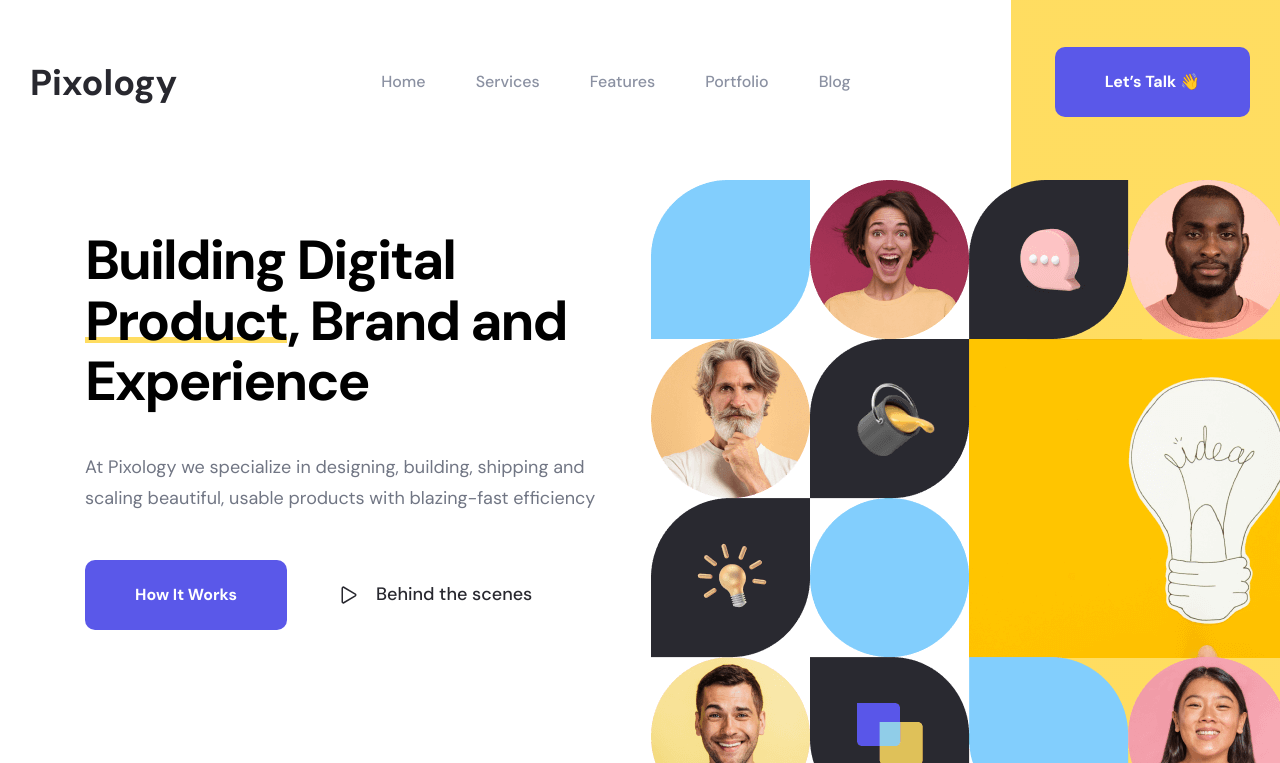
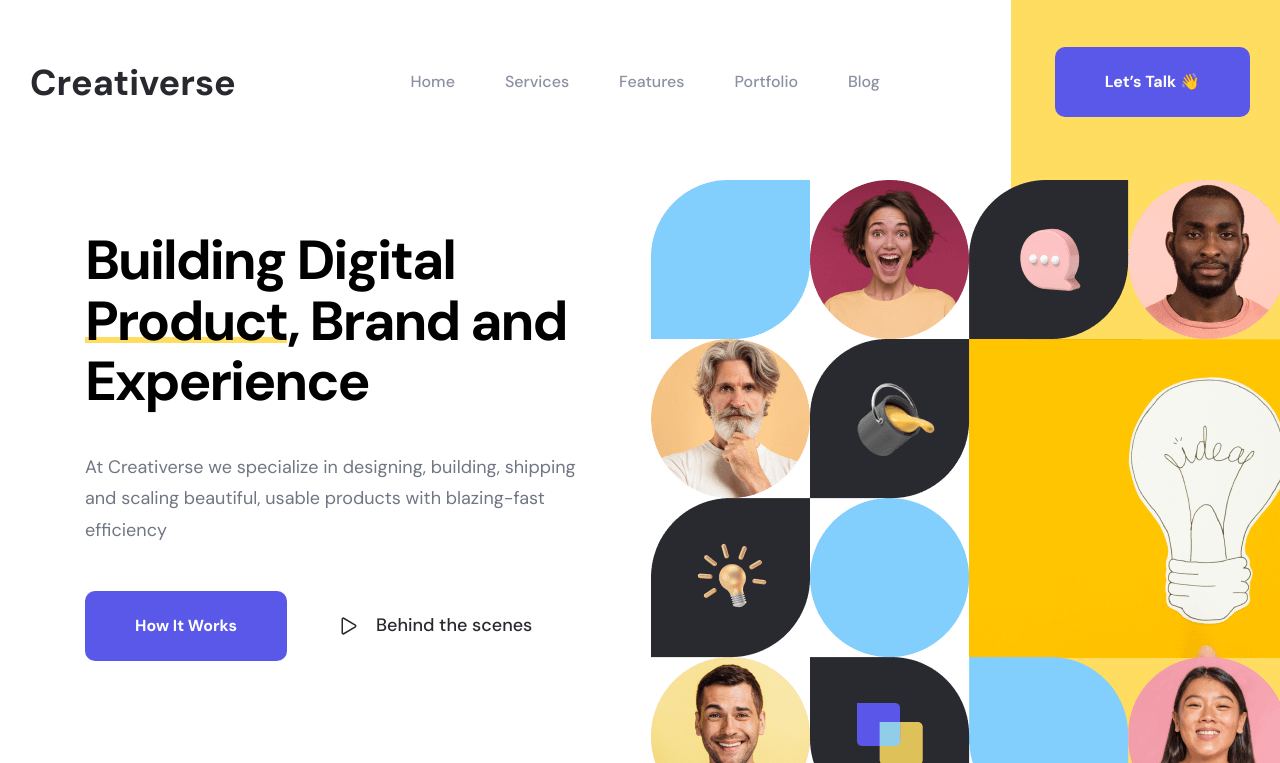
Before and after one commit to ashrafolarinoye/creativerse, a plain HTML site: page index.html in a window 1280 px wide. Shown: the top 763 px of the page. Drawn offline with nearby package versions, Linux system fonts and the light colour scheme.

Commit message:
Update index.html
Title

```diff
--- a/index.html
+++ b/index.html
@@ -5,7 +5,7 @@
   <meta charset="UTF-8">
   <meta http-equiv="X-UA-Compatible" content="IE=edge">
   <meta name="viewport" content="width=device-width, initial-scale=1.0">
-  <title>Pixology - Building Digital Product</title>
+  <title>Creativerse - Building Digital Product</title>
 
   <!--
     - favicon
@@ -40,12 +40,12 @@
   <header class="header" data-header>
     <div class="container">
 
-      <a href="#" class="logo">Pixology</a>
+      <a href="#" class="logo">Creativerse</a>
 
       <nav class="navbar" data-navbar>
 
         <div class="wrapper">
-          <a href="#" class="logo">Pixology</a>
+          <a href="#" class="logo">Creativerse</a>
 
           <button class="nav-close-btn" aria-label="close menu" data-nav-toggler>
             <ion-icon name="close-outline" aria-hidden="true"></ion-icon>
@@ -110,7 +110,7 @@
             </h1>
 
             <p class="hero-text">
-              At Pixology we specialize in designing, building, shipping and scaling beautiful, usable products with
+              At Creativerse we specialize in designing, building, shipping and scaling beautiful, usable products with
               blazing-fast
               efficiency
             </p>
```
